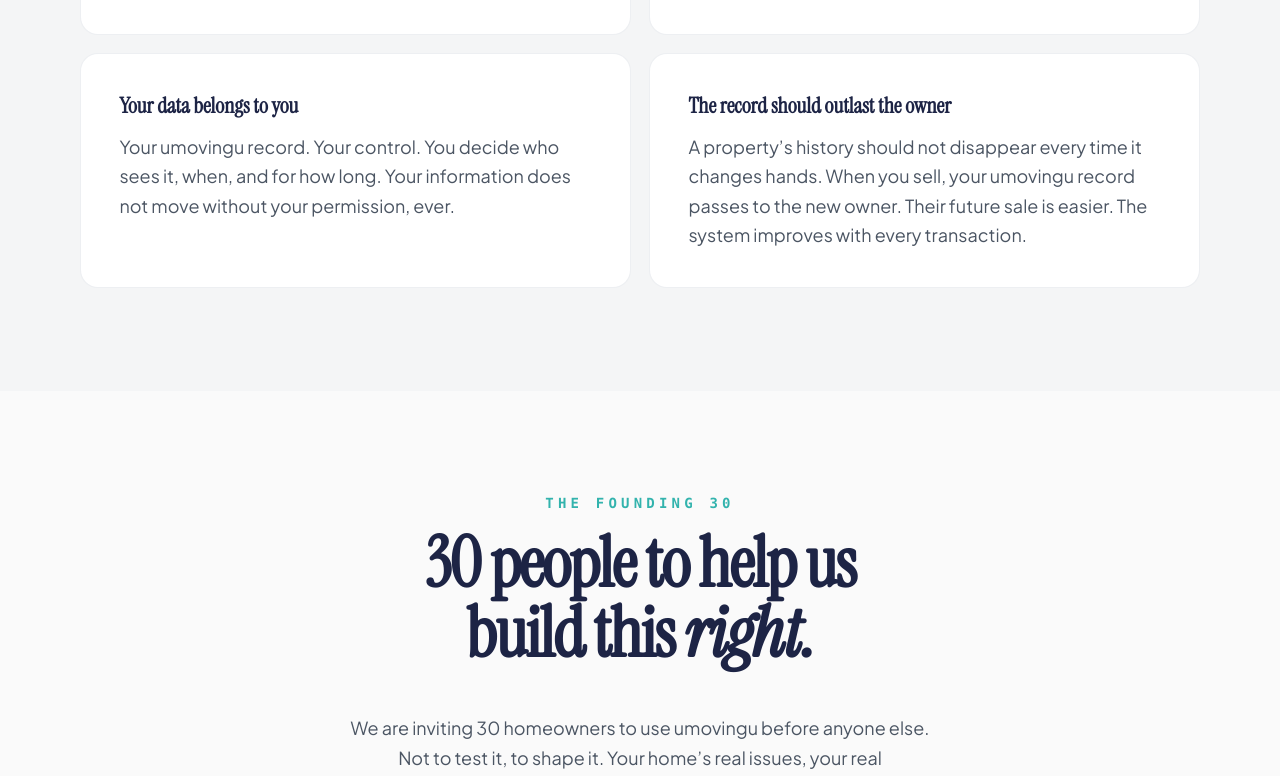
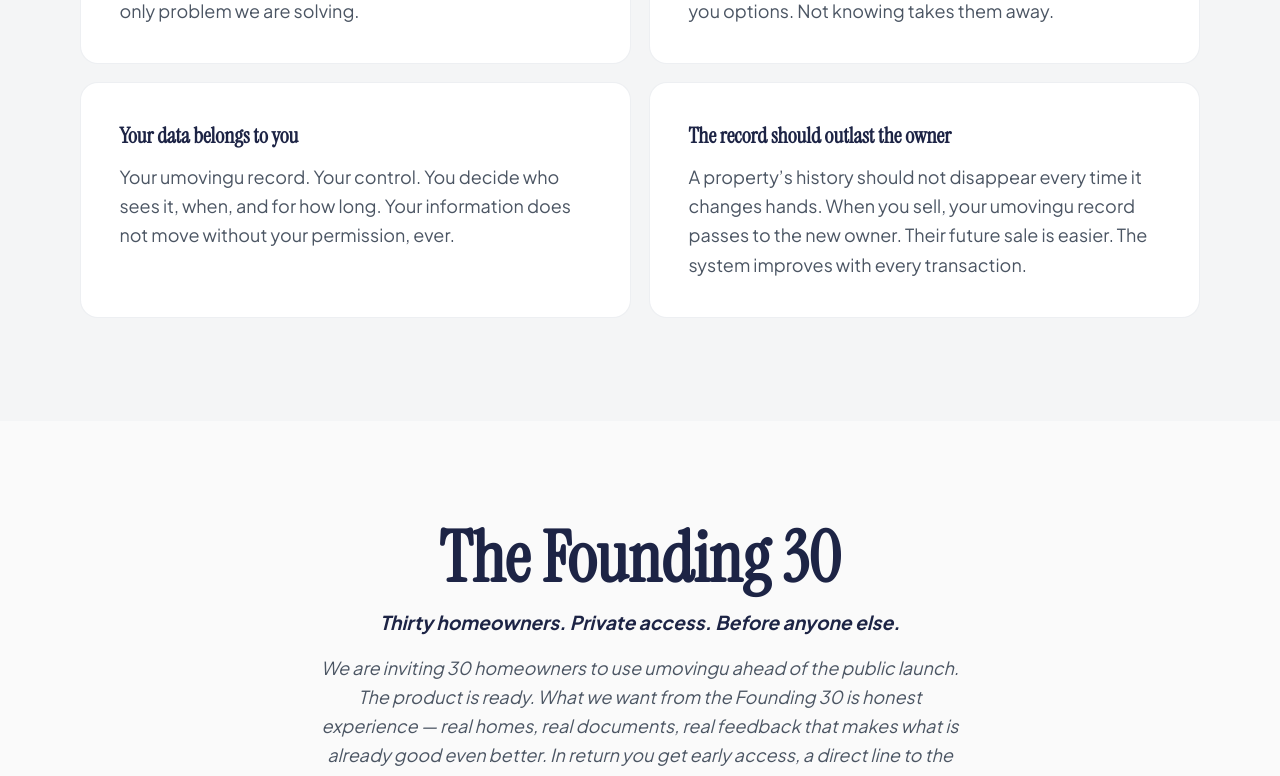
Before and after one commit to vy848698-coder/umovinguwebsite-, a Vue app: page /about in a window 1280 px wide. Shown: the part 2000-2776 px from the top of the page. Built offline with nearby package versions, Linux system fonts and the light colour scheme.

Commit message:
About page update

```diff
--- a/src/pages/about.vue
+++ b/src/pages/about.vue
@@ -156,14 +156,14 @@
       <!-- ── Founding 30 ── -->
       <section class="founding-section">
         <div class="shell">
-          <p class="section-eyebrow text-center">THE FOUNDING 30</p>
-          <h2 class="founding-heading">
-            30 people to help us<br />build this <em>right.</em>
-          </h2>
-          <p class="founding-sub">
-            We are inviting 30 homeowners to use umovingu before anyone else. Not to test it,
-            to shape it. Your home&rsquo;s real issues, your real experience of the process,
-            will make the product better for everyone who comes after you.
+          <h2 class="founding-heading">The Founding 30</h2>
+          <p class="founding-subtitle">Thirty homeowners. Private access. Before anyone else.</p>
+          <p class="founding-body">
+            We are inviting 30 homeowners to use umovingu ahead of the public launch. The product is
+            ready. What we want from the Founding 30 is honest experience &mdash; real homes, real
+            documents, real feedback that makes what is already good even better. In return you get
+            early access, a direct line to the founding team, and a Property Passport that is already
+            working for you while everyone else is still waiting.
           </p>
 
           <div class="benefits-grid">
@@ -584,10 +584,10 @@ const steps = [
 .hero-heading {
   margin: 0;
   font-family: 'Instrument Serif', serif;
-  font-weight: 400;
-  font-size: clamp(2.2rem, 6vw, 3.8rem);
-  line-height: 1.1;
-  letter-spacing: -0.02em;
+  font-weight: 700;
+  font-size: clamp(2.2rem, 6vw, 4.8rem);
+  line-height: 1;
+  letter-spacing: -0.025em;
 }
 
 .hero-white {
@@ -750,23 +750,29 @@ const steps = [
 }
 
 .founding-heading {
-  margin: 0 0 clamp(28px, 4vw, 44px);
+  margin: 0;
   font-family: 'Instrument Serif', serif;
   font-weight: 700;
-  font-size: clamp(70px, 4.5vw, 2.8rem);
+  font-size: clamp(2.4rem, 5.5vw, 4.6rem);
   line-height: 1;
   color: var(--ink);
-  letter-spacing: -1.8px;
 }
 
-.founding-heading em {
+.founding-subtitle {
+  margin: 20px auto 0;
+  font-family: 'Plus Jakarta Sans', 'SFMono-Regular', ui-monospace, sans-serif;
   font-style: italic;
+  font-weight: 700;
+  font-size: clamp(1rem, 2vw, 1.2rem);
+  line-height: 1;
+  color: var(--ink);
 }
 
-.founding-sub {
-  margin: 0 auto 0;
-  max-width: 580px;
+.founding-body {
+  margin: 20px auto 0;
+  max-width: 640px;
   font-family: 'Plus Jakarta Sans', sans-serif;
+  font-style: italic;
   font-size: 18px;
   line-height: 1.625;
   color: rgb(75 85 99 / 1);
@@ -785,6 +791,7 @@ const steps = [
   border-radius: 18px;
   padding: clamp(24px, 3vw, 36px) clamp(16px, 2vw, 24px);
   background: #ffffff;
+  text-align: left;
 }
 
 .benefit-num {
@@ -792,9 +799,20 @@ const steps = [
   font-family: 'Instrument Serif', serif;
   font-size: clamp(2.2rem, 4vw, 3.2rem);
   font-weight: 400;
-  color: rgb(0 161 154 / 0.5);
   line-height: 1;
   margin-bottom: 12px;
+}
+
+.benefit-card:nth-child(1) .benefit-num {
+  color: rgb(0 200 190 / 0.5);
+}
+
+.benefit-card:nth-child(2) .benefit-num {
+  color: rgb(0 200 190 / 0.5);
+}
+
+.benefit-card:nth-child(3) .benefit-num {
+  color: rgb(0 200 190 / 0.5);
 }
 
 .benefit-card h3 {
@@ -840,7 +858,7 @@ const steps = [
   width: 36px;
   height: 36px;
   border-radius: 50%;
-  background: var(--dark);
+  background-color: rgb(0 161 154 / var(--tw-bg-opacity, 1));
   color: #ffffff;
   font-family: 'Plus Jakarta Sans', sans-serif;
   font-size: 0.82rem;
```
